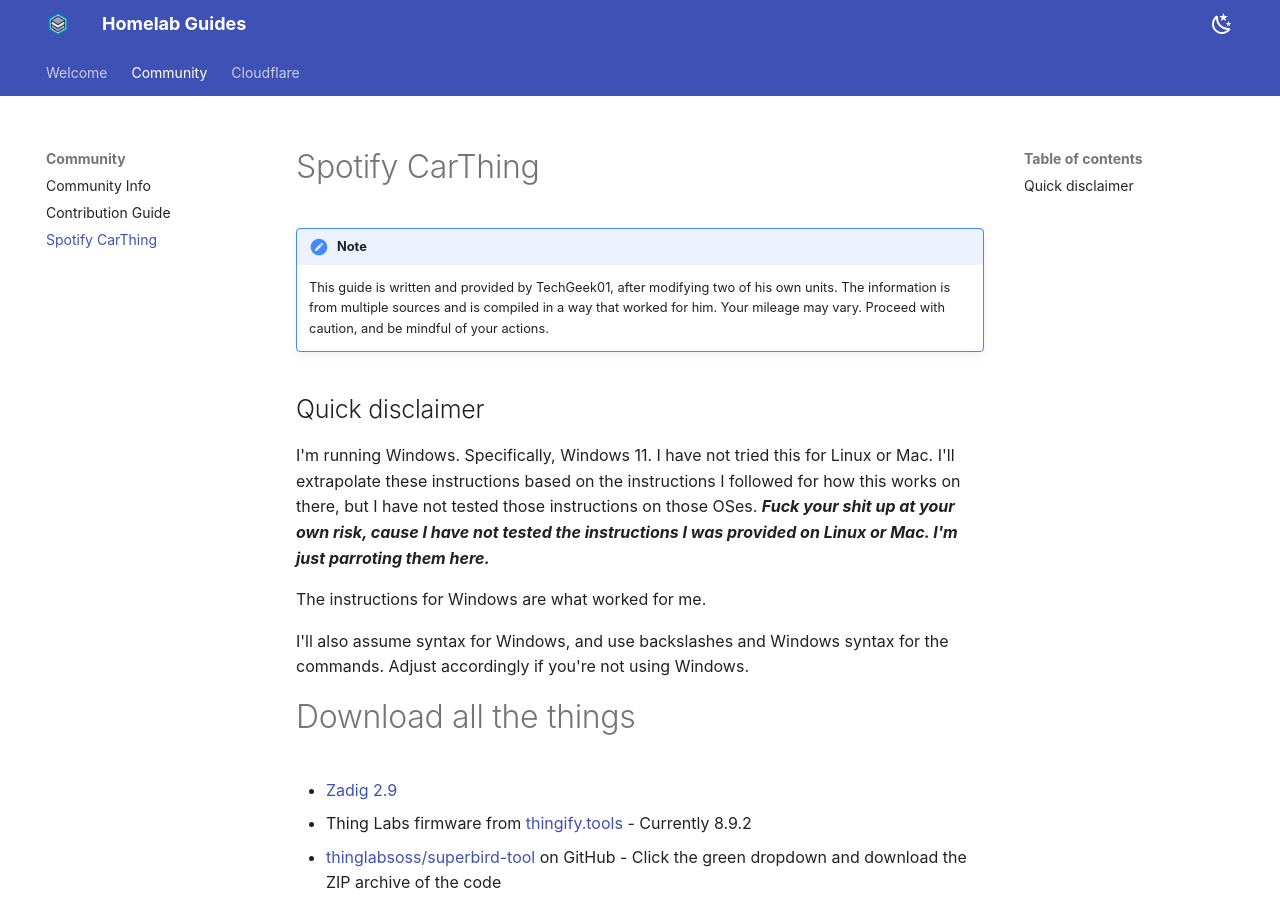
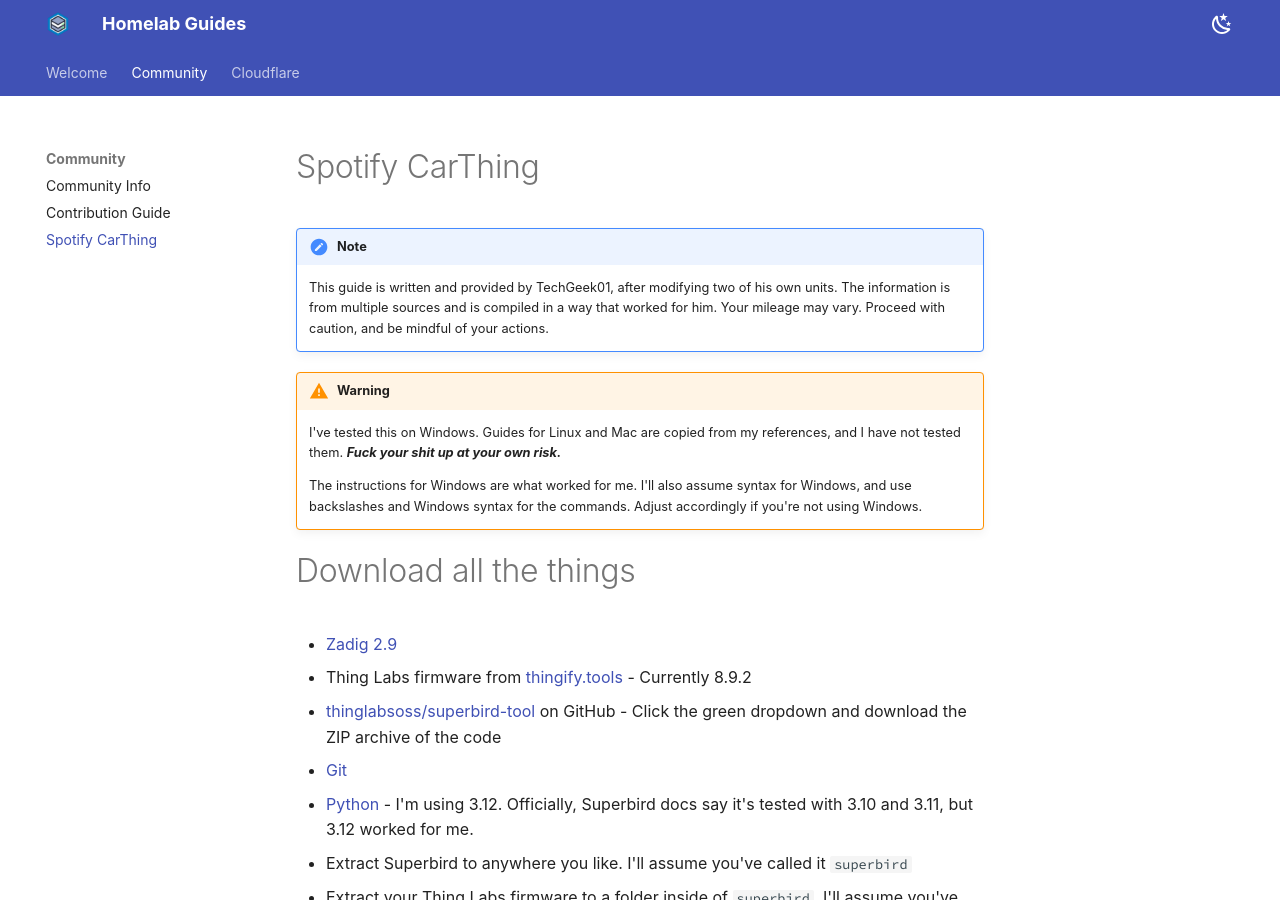
Before and after one commit to reichbc/homelab-mkdocs, an MkDocs documentation site: the page built from docs/community/car_thing.md, in a window 1280 px wide and 900 px high. Built offline with MkDocs 1.6.1 and Material for MkDocs 9.7.7, drawn with Linux system fonts in a browser that asks for light colours; some web fonts are replaced; some of the changed text lies outside the part shown.

Commit message:
TG01 updated formatting

````diff
--- a/docs/community/car_thing.md
+++ b/docs/community/car_thing.md
@@ -5,12 +5,11 @@
     The information is from multiple sources and is compiled in a way that worked for him. Your mileage may vary.
     Proceed with caution, and be mindful of your actions.
 
-## Quick disclaimer
-I'm running Windows. Specifically, Windows 11. I have not tried this for Linux or Mac. I'll extrapolate these instructions based on the instructions I followed for how this works on there, but I have not tested those instructions on those OSes. ***Fuck your shit up at your own risk, cause I have not tested the instructions I was provided on Linux or Mac. I'm just parroting them here.***
+!!! warning
+    I've tested this on Windows. Guides for Linux and Mac are copied from my references, and I have not tested them. ***Fuck your shit up at your own risk.***
 
-The instructions for Windows are what worked for me.
+    The instructions for Windows are what worked for me. I'll also assume syntax for Windows, and use backslashes and Windows syntax for the commands. Adjust accordingly if you're not using Windows.
 
-I'll also assume syntax for Windows, and use backslashes and Windows syntax for the commands. Adjust accordingly if you're not using Windows.
 # Download all the things
 - [Zadig 2.9](https://zadig.akeo.ie/)
 - Thing Labs firmware from [thingify.tools](https://thingify.tools/) - Currently 8.9.2
@@ -20,6 +19,7 @@
 
 1. Extract Superbird to anywhere you like. I'll assume you've called it `superbird`
 2. Extract your Thing Labs firmware to a folder inside of `superbird`. I'll assume you've called this `thinglabs`. This folder should have all the data files directly inside of it
+
 # Setting up to fuck around
 Before we fuck around, you need the right drivers.
 1. If your Car Thing is plugged into your PC, unplug that shit
@@ -27,6 +27,7 @@
 3. While holding them, plug it in. If this is done correctly, your PC should see it, but the screen will remain blank, and it won't try to boot with the regular boot process.
 4. If you did this correctly, Zadig should show you a `GX-CHIP` device. The driver you want is *generally* `libusb`. On Windows specifically, you want `libusbK` instead.
 5. Install the driver
+
 # Fucking around
 Before you can do anything with the Car Thing, modified firmware has to be flashed. Without this, things like ADB and such aren't exposed.
 
@@ -47,7 +48,8 @@
 python -m pip install libusb
 ```
 ### Linux
-***I haven't tested this shit. This is copied and pasted from Superbird docs.***
+!!! warning
+    ***I haven't tested this. This is copied and pasted from Superbird docs.***
 
 > On Linux, you just need to install pyamlboot. However, `root` is needed on Linux, unless you fiddle with udev rules, which means the pip package also needs to be installed as `root`
 
@@ -55,7 +57,8 @@
 sudo python3 -m pip install git+https://github.com/superna9999/pyamlboot
 ```
 ### macOS
-***I also haven't tested this shit either. Again, copied and pasted from Superbird docs.***
+!!! warning
+    ***I haven't tested this. This is copied and pasted from Superbird docs.***
 
 > On macOS, you must install `python3` and `libusb` from homebrew, and execute using that version of python
 
@@ -100,6 +106,7 @@
     1. Copy and paste in the client ID and client secret when DeskThing asks, which is how this will connect to Spotify's API.
     2. Set the endpoint url to `http://localhost:8888/callback/spotify`
     3. Save, and you should see a browser window pop up with a success message. You can close that Window.
+
 ## GlanceThing
 Download the latest version of GlanceThing from the [releases page](https://github.com/BluDood/GlanceThing/releases) on GitHub and install it.
 
````
Also changed, not shown: other parts of docs/community/car_thing.md (+7 -3 lines).
